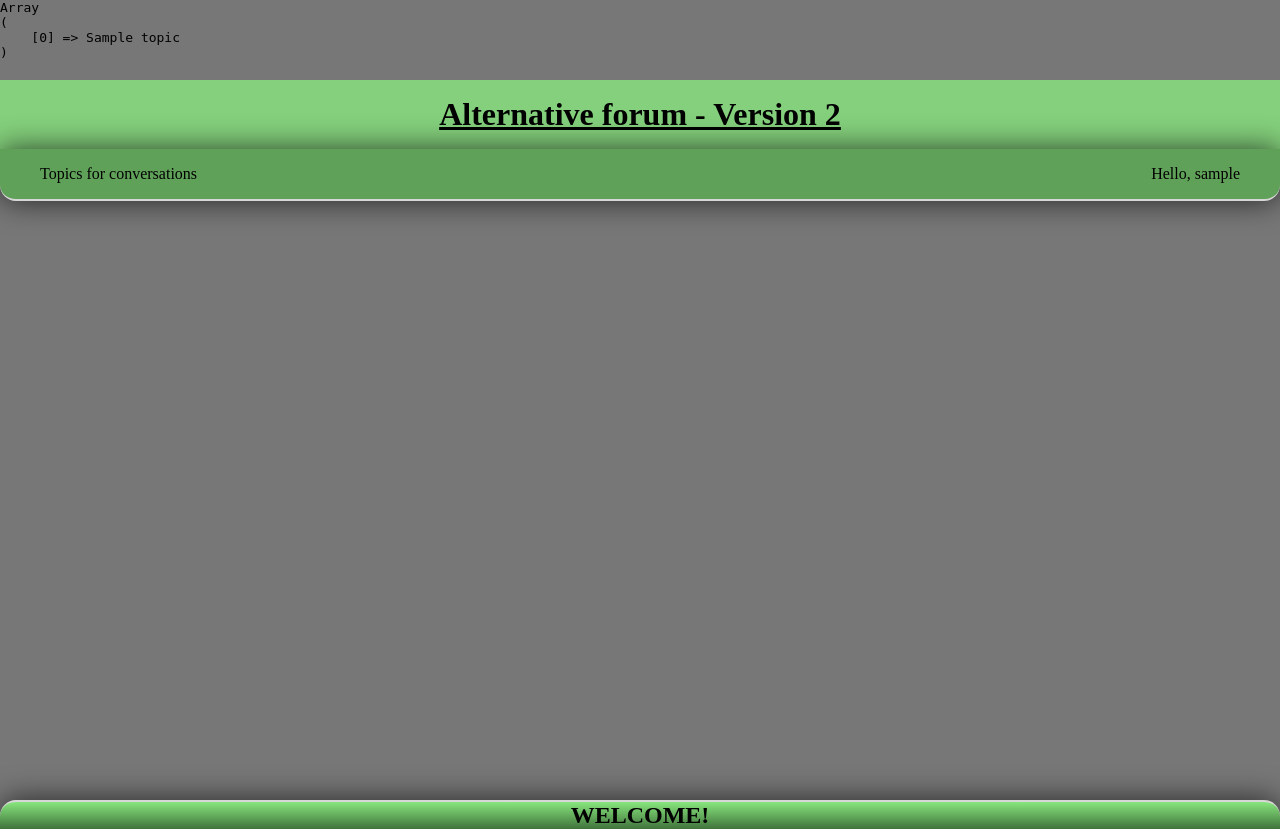
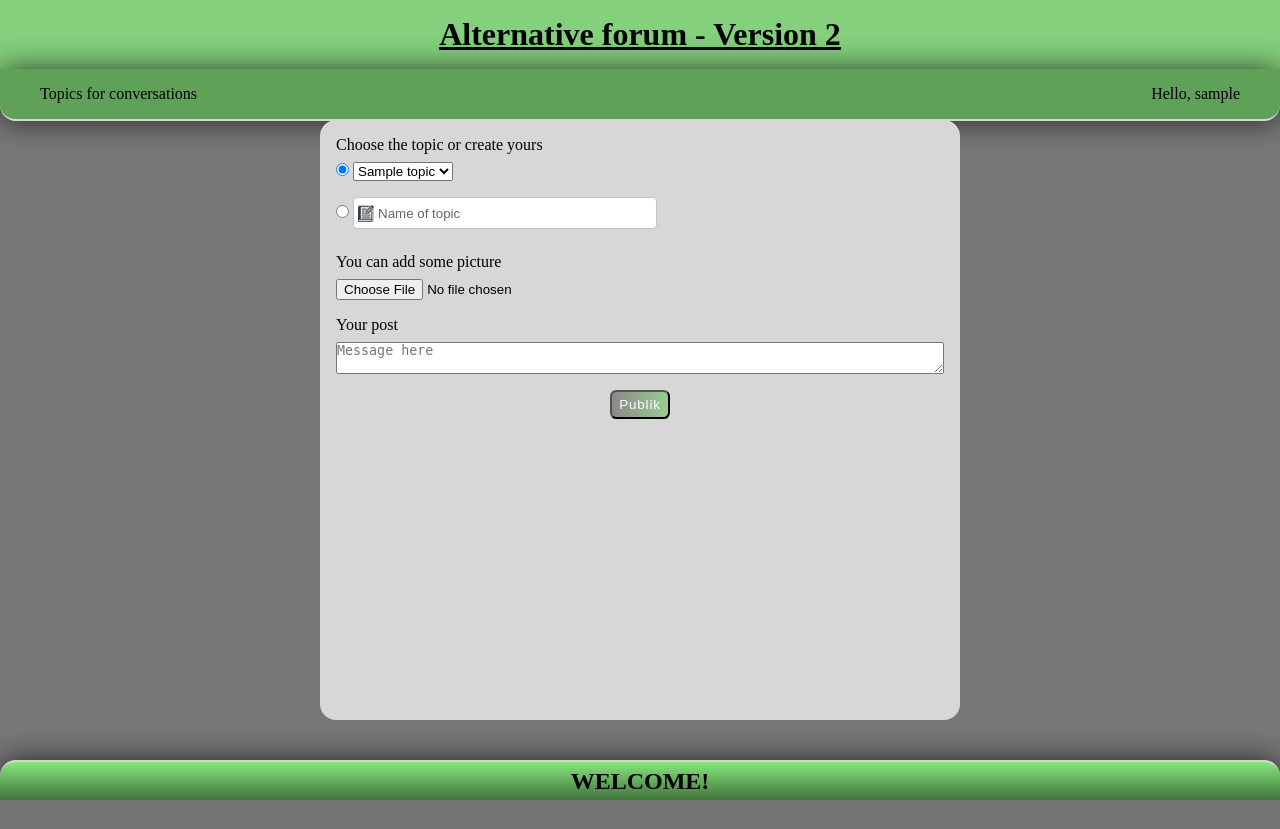
Before and after one commit to AntonSot-Github/Learning-PHP, a PHP site: page / in a window 1280 px wide. After the commit the page ends 800 px from the top, so only its background shows below. Run offline with PHP 8.4, Linux system fonts and the light colour scheme; the visitor is signed in with stand-in values (Sample User, id 1); tables that the repository leaves empty or names only in its code hold one stand-in row (values such as "Sample post").

Commit message:
added post-window

```diff
--- a/My.alt.forum_2/css/style.css
+++ b/My.alt.forum_2/css/style.css
@@ -100,8 +100,42 @@
 .nav__themes {
   align-self: flex-start;
 }
-.nav__pages {
-  justify-self: center;
+.nav__topics {
+  position: relative;
+  width: -moz-max-content;
+  width: max-content;
+}
+.nav__topics-link:focus-within + .nav__topics-box {
+  opacity: 1;
+  transform: scaleY(1);
+}
+.nav__topics-box {
+  position: absolute;
+  list-style: none;
+  background-color: #d8d7d7;
+  width: 120%;
+  top: 225%;
+  left: -10%;
+  border-radius: 0.5rem;
+  overflow: hidden;
+  box-shadow: 0 0 15px rgba(0, 0, 0, 0.7);
+  border: 2px solid #d8d7d7;
+  opacity: 0;
+  transform: scaleY(0);
+  transform-origin: 0 0;
+  transition: opacity 0.3s ease, transform 0.3s ease;
+}
+.nav__topics-box li:not(:last-child) {
+  border-bottom: 1px solid #b6b4b4;
+}
+.nav__topics-box li a {
+  display: block;
+  text-decoration: none;
+  padding: 0.5rem 1rem;
+  color: black;
+}
+.nav__topics-box li a:hover {
+  background-color: rgba(91, 171, 82, 0.8078431373);
 }
 .nav__user {
   justify-self: end;
@@ -306,7 +351,7 @@
   background-size: 16px;
 }
 .form-input__topic {
-  width: 100%;
+  width: 50%;
   padding-left: 1.5rem;
   margin-bottom: 0.5rem;
   background: url("../icon/topic.png") no-repeat 4px center;
@@ -314,6 +359,26 @@
   background-size: 16px;
 }
 
+.form-post {
+  display: flex;
+  flex-direction: column;
+  height: 100%;
+}
+.form-post div {
+  display: flex;
+  flex-direction: column;
+}
+.form-post * {
+  margin-bottom: 0.5rem;
+}
+
+/*     &__choose-box
+ *  &__picture-box
+ *      display: flex
+ *      flex-direction: column
+ *  &__box
+ *      display: flex
+ *      flex-direction: column */
 * {
   margin: 0;
   padding: 0;
@@ -394,4 +459,23 @@ footer {
 
 .display {
   display: block;
+}
+
+.box {
+  margin: o auto;
+  transform: translateY(7%);
+}
+.box img {
+  width: 60vw;
+  height: 80vh;
+}
+
+.newPost {
+  position: absolute;
+  width: 100%;
+  height: 75vh;
+  padding: 1rem;
+  align-self: center;
+  background-color: #d8d7d7;
+  border-radius: 1rem;
 }/*# sourceMappingURL=style.css.map */
--- a/My.alt.forum_2/incs/db.php
+++ b/My.alt.forum_2/incs/db.php
@@ -1,3 +1,10 @@
 <?php
 
 $db = mysqli_connect('localhost', 'root', '', 'alternative_forum');
+
+if($db) {
+    $mysqlTopic = mysqli_prepare($db, "SELECT id, topic_name FROM topics");
+    mysqli_execute($mysqlTopic);
+    $resTopic = mysqli_stmt_get_result($mysqlTopic);
+    $topics = array_column(mysqli_fetch_all($resTopic, MYSQLI_ASSOC), 'topic_name', 'id');
+}
--- a/My.alt.forum_2/incs/functions.php
+++ b/My.alt.forum_2/incs/functions.php
@@ -1,6 +1,7 @@
 <?php
 session_start();
 require_once __DIR__ . "/db.php";
+
 
 if(isset($_SESSION['user'])){
     $userName = $_SESSION['user'];
@@ -90,6 +91,28 @@ function createTopic($userId, $topicName): bool
     }
 }
 
+//Topic Id from DB
+function findId($topics, $topicName){
+    foreach ($topics as $index => $topic){
+        if($topic == $topicName){
+            return $index;
+        }
+    }
+};
+
+
+//Post-text add
+function publicPost($topicId, $postText): bool
+{
+    global $db;
+    $stmt = mysqli_prepare($db, "INSERT INTO `posts` (by_user_id, from_topic_id, post_text) VALUES (?, ?, ?)");
+    mysqli_stmt_bind_param($stmt, "iis", $_SESSION['user_id'], $topicId, $postText);
+    if(mysqli_stmt_execute($stmt)){
+        return true;
+    } else {
+        return false;
+    }
+}
 
 /*
 Array
--- a/My.alt.forum_2/index.php
+++ b/My.alt.forum_2/index.php
@@ -2,18 +2,33 @@
     require_once __DIR__ . "/incs/functions.php";
 
     $title = 'main';
-    $topics = [];
+
 
 
 
     if($_SERVER['REQUEST_METHOD'] == 'POST'){
+
         if(isset($_POST['topicName']) && !empty($_POST['topicName'])){
             $topicName = htmlspecialchars(trim($_POST['topicName']));
             createTopic($_SESSION['user_id'], $topicName);
             header("Location: index.php");
             exit;
         }
+
+        if(isset($_POST['chooseTopic']) && $_POST['chooseTopic'] == 'exist'){
+            $topicName = $_POST['selectTopic'];
+            $postText = $_POST['postMsg'];
+            $topicId = findId($topics, $topicName);
+            publicPost($topicId, $postText);
+            header("Location: index.php");
+            exit;
+
+        }
     }
+
+    //dump($_POST);
+
+
 ?>
 
 
@@ -22,6 +37,7 @@
 <?php require_once __DIR__ . "/views/header.php" ?>
 
     <div class="container">
+
         <?php if(empty($topics)): ?>
             <div class="msg
             <?php echo ((isset($_GET['do']) && $_GET['do'] == 'createTopic') ? 'no-display' : 'display')?>">
@@ -37,18 +53,64 @@
                 <div class="form-topic__box">
 
                     <form method="post" >
-                        <input autocomplete="off" class="form-input form-input__topic" type="text" name="topicName" id="topicName" placeholder="Name of topic">
-
+                        <input autocomplete="off" class="form-input form-input__topic" type="text" name="topicName"  placeholder="Name of topic">
                         <button class="btn btn-grad btn-topic" type="submit">Create topic</button>
                     </form>
+
                 </div>
-                        <!-- <label for="postMsg">Your message</label>
-                        <textarea name="postMsg" id="postMsg" placeholder="Message here"></textarea> -->
+
             <?php else: ?>
                     <p>Only autorized users can create new topics. Please log in to our website
                         <em><a class="link link-underlining_left-to-right link__reg" href="login.php">Login</a></em>
                     </p>
             <?php endif; ?>
+
+        </div >
+
+
+        <div class="newPost">
+
+            <form class="form-post" method="post" enctype="multipart/form-data">
+
+                <p>Choose the topic or create yours</p>
+                <div class="form-post__choose-box">
+
+                    <?php if(!empty($topics)): ?>
+
+
+
+                        <label for="chooseExist"><input type="radio" name="chooseTopic" value="exist" id="chooseExist" checked >
+                            <select name="selectTopic" id="selectTopic">
+
+                                <?php foreach($topics as $topic){
+                                    echo '<option>' . $topic . '</option>';
+                                }
+                                ?>
+
+                            </select>
+                        </label>
+                    <?php endif; ?>
+
+
+                    <label for="chooseCreate">
+                        <input type="radio" name="chooseTopic" value="newOne" id="chooseCreate">
+                        <input autocomplete="off" class="form-input form-input__topic" type="text" name="topicName" id="topicName" placeholder="Name of topic">
+                    </label>
+                </div>
+
+                <div class="form-post__picture-box">
+                    <label for="userPicture">You can add some picture</label>
+                    <input type="file" name="userPicture">
+                </div>
+
+                <div class="form-post__box">
+                    <label for="postMsg">Your post</label>
+                    <textarea name="postMsg" id="postMsg" placeholder="Message here"></textarea>
+                </div>
+
+                <button type="submit" class="btn btn-grad btn-msg">Publik</button>
+
+            </form>
 
         </div>
 
--- a/My.alt.forum_2/sass/layout/_form.sass
+++ b/My.alt.forum_2/sass/layout/_form.sass
@@ -101,9 +101,29 @@
         background-color: white
         background-size: 16px
     &__topic
-        width: 100%
+        width: 50%
         padding-left: 1.5rem
         margin-bottom: .5rem
         background: url('../icon/topic.png') no-repeat 4px center
         background-color: white
         background-size: 16px
+
+
+.form-post
+    display: flex
+    flex-direction: column
+    height: 100%
+    div
+        display: flex
+        flex-direction: column
+    *
+        margin-bottom: .5rem
+
+/*     &__choose-box
+
+    &__picture-box
+        display: flex
+        flex-direction: column
+    &__box
+        display: flex
+        flex-direction: column */
--- a/My.alt.forum_2/sass/layout/_navigation.sass
+++ b/My.alt.forum_2/sass/layout/_navigation.sass
@@ -11,6 +11,7 @@
             text-decoration: underline
     &__box
         position: relative
+
         width: 100%
         display: grid
         grid-template-columns: 1fr 1fr
@@ -21,19 +22,53 @@
         box-shadow: 0 0 30px rgba(0, 0, 0, 0.7)
     &__themes
         align-self: flex-start
-    &__pages
-        justify-self: center
+    &__topics
+        position: relative
+        width: max-content
+        &-link:focus-within + .nav__topics-box
+            opacity: 1
+            transform: scaleY(1)
+        &-box
+            position: absolute
+
+            list-style: none
+            background-color: #d8d7d7
+            width: 120%
+            top: 225%
+            left: -10%
+            border-radius: .5rem
+            overflow: hidden
+            box-shadow: 0 0 15px rgba(0, 0, 0, 0.7)
+            border: 2px solid #d8d7d7
+            opacity: 0
+            transform: scaleY(0)
+            transform-origin: 0 0
+            transition: opacity 0.3s ease, transform 0.3s ease
+            li
+                &:not(:last-child)
+                    border-bottom: 1px solid #b6b4b4
+                a
+                    display: block
+                    text-decoration: none
+                    padding: .5rem 1rem
+                    color: black
+
+                    &:hover
+                        background-color: #5bab52ce
+
     &__user
         justify-self: end
+
+
 
 .dropdown
     position: relative
     display: inline-block
-    transition: opacity 0.3s ease, transform 0.3s ease
-    &:hover .dropdown-content
+
+    &:focus-within .dropdown-content
         display: block
         opacity: 1
-        transform: translateY(0)
+        transform: scaleY(1)
 
 .dropbtn
     display: block
@@ -42,17 +77,29 @@
         position: relative
 
 .dropdown-content
-    display: none
     position: absolute
-    background-color: #f1f1f1
+    opacity: 0
+    transform: scaleY(0)
+    transform-origin: 0 0
+    background-color: #d8d7d7
+    border: 2px solid #d8d7d7
+    left: -20%
+    top: 225%
+    overflow: hidden
+    border-radius: .5rem
     right: -1.5rem
     min-width: 160px
     box-shadow: 0px 8px 16px 0px rgba(0,0,0,0.2)
+    transition: opacity 0.3s ease, transform 0.3s ease
     z-index: 1
+
     &__a
-        color: black
-        padding: 1.2rem 1.6rem
+        color: block
+        padding: .5rem 1rem
         text-decoration: none
         display: block
+        color: black
+        &:not(:last-child)
+            border-bottom: 1px solid #b6b4b4
         &:hover
             background-color: #5bab52ce
--- a/My.alt.forum_2/sass/style.sass
+++ b/My.alt.forum_2/sass/style.sass
@@ -60,8 +60,6 @@ body
     p
         margin-bottom: 1rem
 
-
-
 footer
     position: relative
     display: flex
@@ -80,3 +78,20 @@ footer
 
 .display
     display: block
+
+
+.box
+    margin: o auto
+    transform: translateY(7%)
+    img
+        width: 60vw
+        height: 80vh
+
+.newPost
+    position: absolute
+    width: 100%
+    height: 75vh
+    padding: 1rem
+    align-self: center
+    background-color: #d8d7d7
+    border-radius: 1rem
--- a/My.alt.forum_2/views/header.php
+++ b/My.alt.forum_2/views/header.php
@@ -14,12 +14,13 @@
     }
 
     if($db) {
-        $mysqlTopic = mysqli_prepare($db, "SELECT topic_name FROM topics");
+        $mysqlTopic = mysqli_prepare($db, "SELECT  topic_name, id FROM topics");
         mysqli_execute($mysqlTopic);
         $resTopic = mysqli_stmt_get_result($mysqlTopic);
-        $topics = array_column(mysqli_fetch_all($resTopic, MYSQLI_ASSOC), 'topic_name');
-        dump($topics);
+        $topics = array_column(mysqli_fetch_all($resTopic, MYSQLI_ASSOC), 'topic_name', 'id');
+        //dump($topics);
     }
+
 
 ?>
 
@@ -41,7 +42,16 @@
         <div class="nav__box">
 
             <div class="nav__topics">
-                <a href="#" class="link nav__link nav__themes">Topics for conversations</a>
+                <a href="#" class="link nav__link nav__themes nav__topics-link">Topics for conversations</a>
+                <?php if (!empty($topics)): ?>
+
+                    <ul class="nav__topics-box">
+                        <?php foreach($topics as $topic): ?>
+                            <?php echo '<li><a href="#">'. $topic . '</a></li>' ?>
+                        <?php endforeach; ?>
+                    </ul>
+
+                <?php endif; ?>
             </div>
 
 
```
Also changed, not shown: other parts of My.alt.forum_2/css/style.css (+18 -7 lines), My.alt.forum_2/img/DALL·E.png (added), 1 other file.
